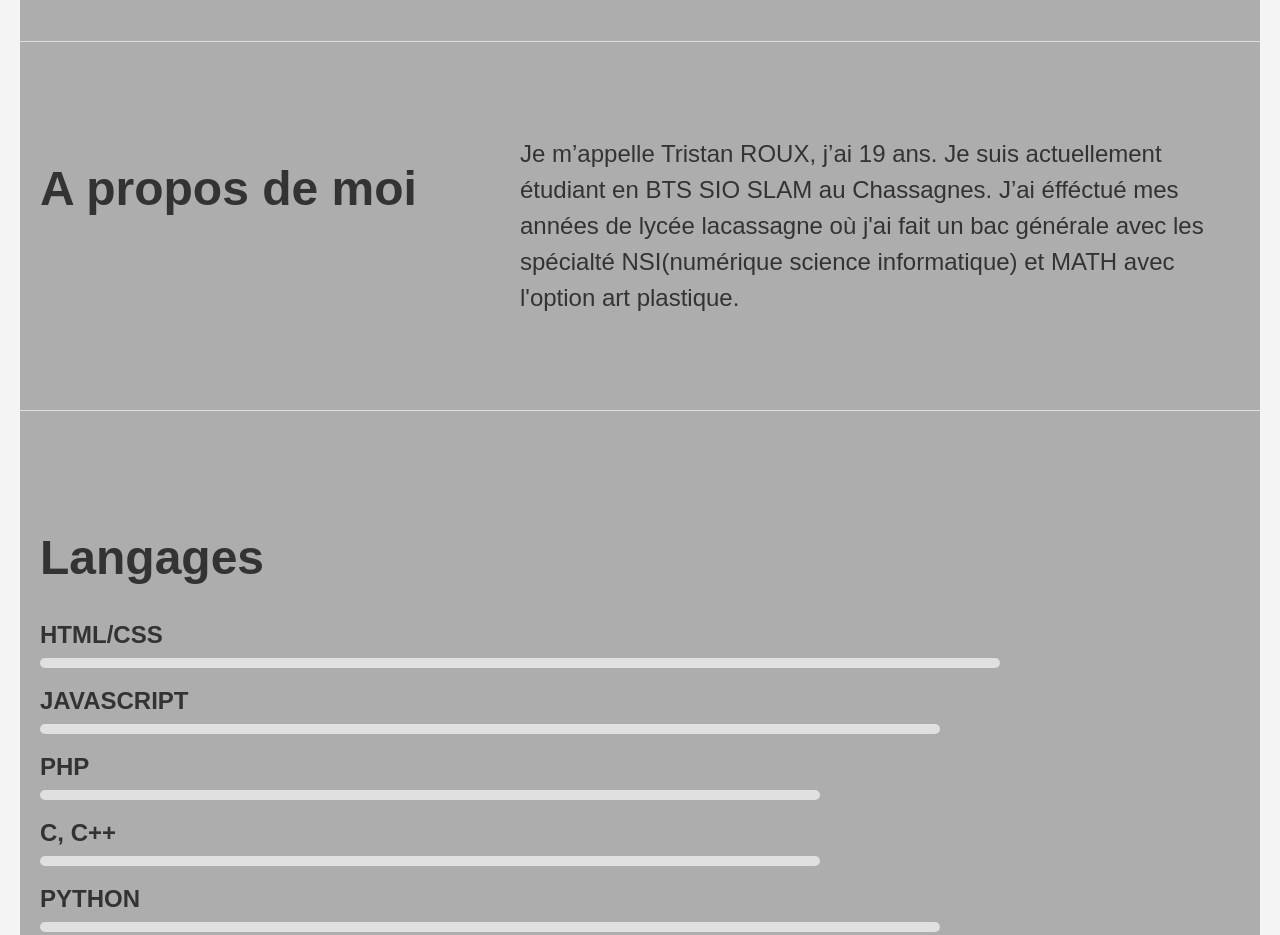
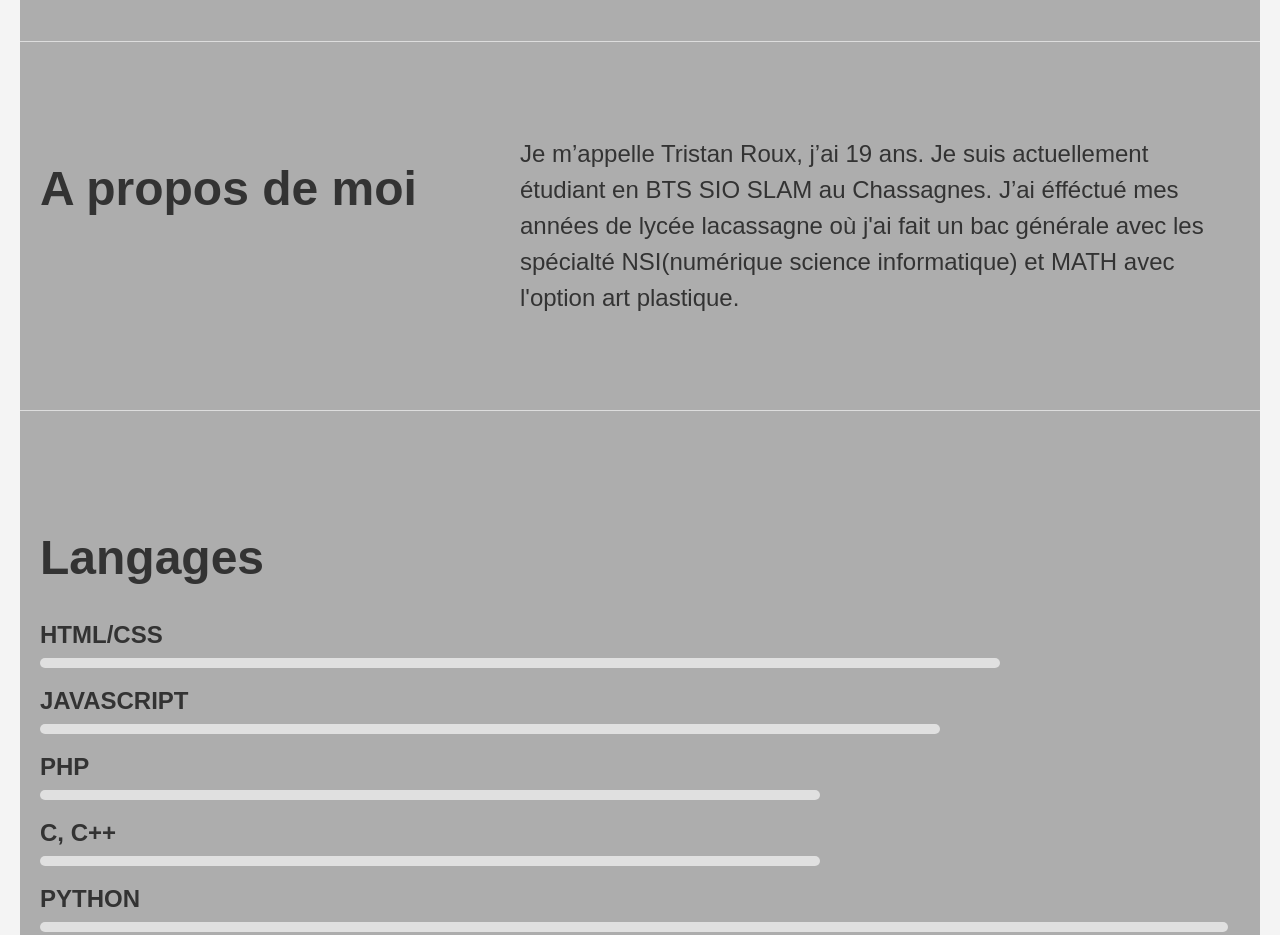
Before and after one commit to tristanrouxdev/portfolio, a plain HTML site: page docs/index.html in a window 1280 px wide. Shown: the part 960-1895 px from the top of the page. Drawn offline with Linux system fonts and the light colour scheme; a script that the page names is missing.

Commit message:
Update index.html

```diff
--- a/docs/index.html
+++ b/docs/index.html
@@ -29,7 +29,7 @@
                         <h2>A propos de moi</h2>
                     </div>
                     <div class="w60">
-                        <p>Je m’appelle Tristan ROUX, j’ai 19 ans. Je suis actuellement étudiant en BTS SIO SLAM au Chassagnes.
+                        <p>Je m’appelle Tristan Roux, j’ai 19 ans. Je suis actuellement étudiant en BTS SIO SLAM au Chassagnes.
                             J’ai éfféctué mes années de lycée lacassagne où j'ai fait un bac générale avec les spécialté NSI(numérique science informatique)
                             et MATH avec l'option art plastique.
                         </p>
@@ -58,11 +58,11 @@
                         </div>
                         <div class="skill-item">
                             <p>PYTHON</p>
-                            <div class="skill-bar" style="width: 75%;"></div>
+                            <div class="skill-bar" style="width: 99%;"></div>
                         </div>
                         <div class="skill-item">
                             <p>JAVA</p>
-                            <div class="skill-bar" style="width: 60%;"></div>
+                            <div class="skill-bar" style="width: 50%;"></div>
                         </div>
                 </div>
         </div>
```
